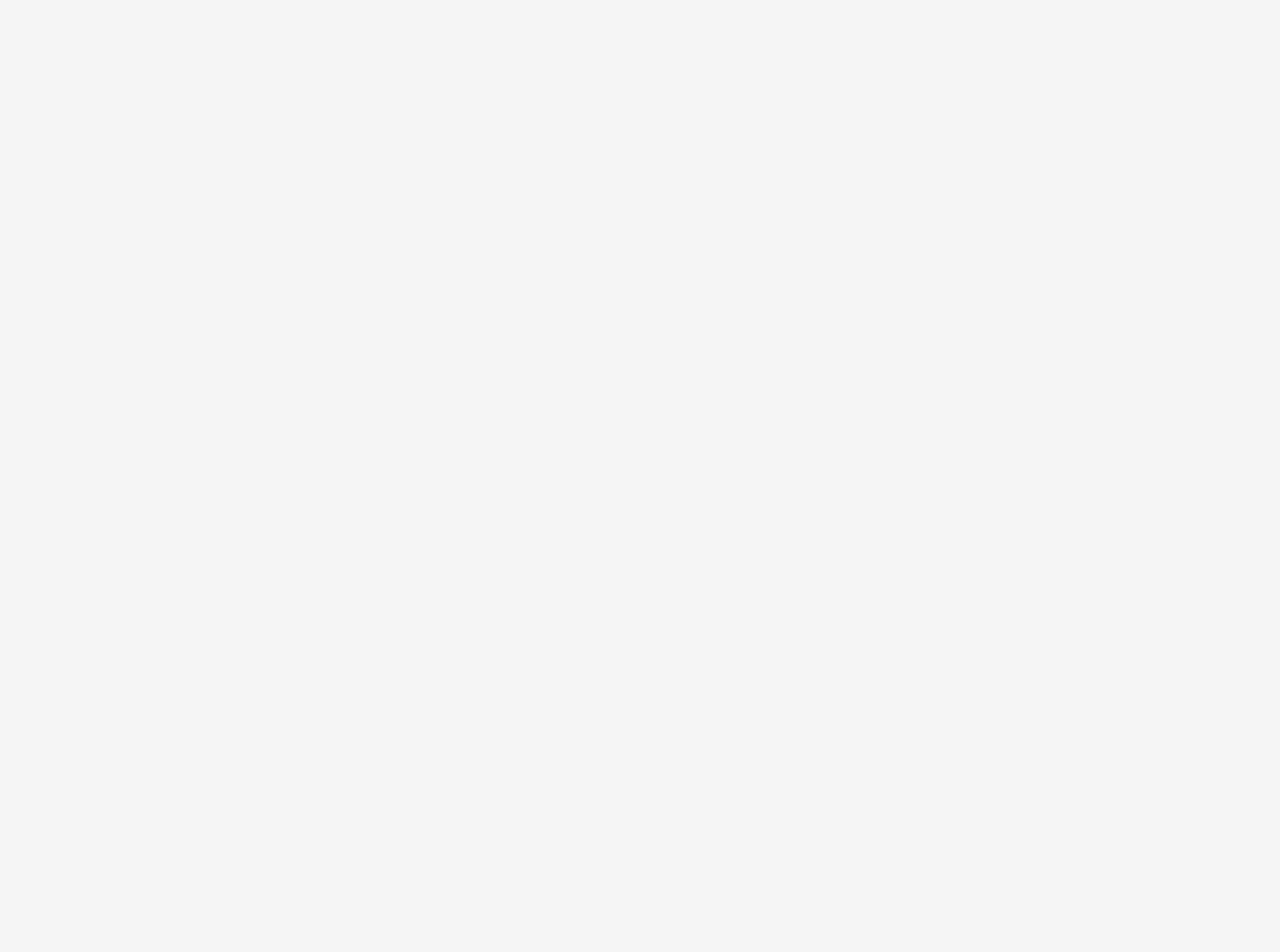
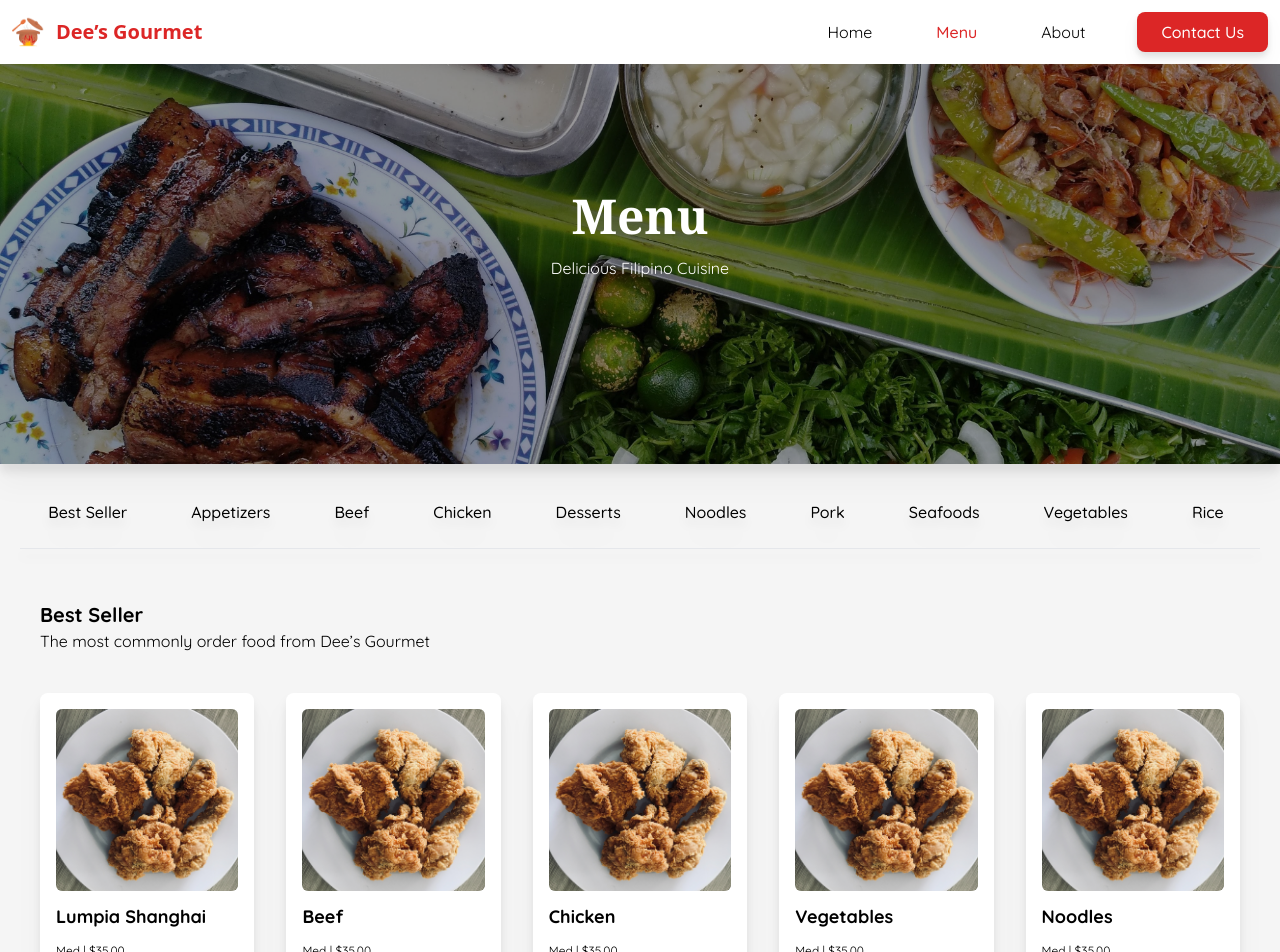
Before and after one commit to RioGwyneth/Dee-s-Gourmet, a React (Vite) app in the folder deesgourmet/: page /menu in a window 1280 px wide. Before the commit this address had no page. Shown: the top 952 px of the page. Before the commit the page ends 800 px from the top, so only its background shows below. Built offline with nearby package versions, Linux system fonts and the light colour scheme.

Commit message:
Create Menu Page

```diff
--- a/deesgourmet/src/App.jsx
+++ b/deesgourmet/src/App.jsx
@@ -1,12 +1,18 @@
 import { Route, Routes, BrowserRouter } from "react-router-dom";
-import HomePage from "./pages/HomePage"
+import SharedLayout from "./components/SharedLayout";
+import HomePage from "./pages/HomePage";
+import PopularPage from "./pages/PopularPage";
+import AppetizerPage from "./pages/AppetizerPage";
 function App() {
-
   return (
     <div>
       <BrowserRouter>
         <Routes>
-          <Route path="/" element={<HomePage />}></Route>
+          <Route path="/" element={<SharedLayout />}>
+            <Route path="/" element={<HomePage />}></Route>
+            <Route path="/menu" element={<PopularPage />}></Route>
+            <Route path="/appetizer" element={<AppetizerPage />}></Route>
+          </Route>
         </Routes>
       </BrowserRouter>
     </div>
--- a/deesgourmet/src/components/Button.jsx
+++ b/deesgourmet/src/components/Button.jsx
@@ -9,7 +9,7 @@ export default function Button({
 }) {
   return (
     <button
-      className={`${padding} ${width} ${bgcolor} ${textcolor} ${custom} flex items-center justify-center gap-2 font-medium rounded-lg`}
+      className={`${padding} ${width} ${bgcolor} ${textcolor} ${custom} drop-shadow-lg rounded-lg flex items-center justify-center gap-2 font-medium `}
       onClick={onClick}
     >
       {text}{" "}
--- a/deesgourmet/src/components/CardCategory.jsx
+++ b/deesgourmet/src/components/CardCategory.jsx
@@ -1,8 +1,8 @@
 export default function CardCategory({ text, img }) {
   return (
-    <div className="card bg-white p-4 rounded-lg ">
+    <div className="card drop-shadow-xl bg-white p-4 rounded-lg ">
       <div className="card__body flex flex-col  gap-3 ">
-        <img src={img} />
+        <img className="rounded-md" src={img} />
         <h1 className="text-lg font-bold">{text}</h1>
        <div className="text-xs ">
         <div>Med | <span>$35.00 </span></div>
--- a/deesgourmet/src/components/Cover.jsx
+++ b/deesgourmet/src/components/Cover.jsx
@@ -7,8 +7,8 @@ export default function Cover({
   withButton = false,
 }) {
   return (
-    <div className="max-h-[700px] relative">
-      <div className="absolute w-full h-full text-gray-200 max-h-[700px] bg-black/40 flex flex-col justify-center items-center">
+    <div className="max-h-[700px] relative drop-shadow-xl">
+      <div className="absolute w-full h-full text-white max-h-[700px] bg-black/40 flex flex-col justify-center items-center">
         <div className="px-4 font-serif text-center text-4xl w-full sm:text-4xl md:text-5xl lg:6xl font-bold flex justify-center ">
           {text}
         </div>
@@ -19,7 +19,7 @@ export default function Cover({
               width="w-64"
               text="View our Menu"
               textcolor="text-white"
-              custom={"border-2 border-white border-solid "}
+              custom={"border-2 border-white border-solid hover:bg-red-600 hover:border-red-600  "}
             />
           ) : null}
         </div>
--- a/deesgourmet/src/components/NavBar.jsx
+++ b/deesgourmet/src/components/NavBar.jsx
@@ -2,40 +2,62 @@ import React, { useState } from "react";
 import { Transition } from "@headlessui/react";
 import logo from "../assets/imgs/logo.png";
 import Button from "./Button";
+import { Link } from "react-router-dom";
 
 export default function NavBar() {
   const [isOpen, setIsOpen] = useState(false);
+  const [active, setActive] = useState (window.location.pathname);
+
+  const changeSelectedText =(state, selected) => {
+  const style = "px-3 py-2 font-medium ";
+  if (state === selected){
+    return style + "font-bold text-red-600";
+  }
+  return style + "font-normal text-black";
+};
   return (
     <div>
-      <nav className="bg-white">
+      <nav className="bg-white drop-shadow-xl">
         <div className="max-w-7xl mx-auto px-3 sm:px-4 lg:px-3">
           <div className="flex items-center justify-between h-16">
             <div className="flex items-center justify-between w-full">
               <div className="flex-shrink-0 flex  gap-3">
-                <img
-                  className="h-8 w-8 "
-                  src={logo}
-                  alt="Workflow"
-                />
-                <h1 className="flex items-center text-red-600 font-sans text-xl font-black">Dee’s Gourmet</h1>
+                <img className="h-8 w-8 " src={logo} alt="Workflow" />
+                <h1 className="flex items-center text-red-600 font-sans text-xl font-black">
+                  Dee’s Gourmet
+                </h1>
               </div>
               <div className="hidden md:block">
-                <div className="flex items-baseline space-x-5">
-                  <a href="#"className=" text-zinc-900 hover:text-red-600 px-3 py-2 rounded-md  font-medium">
+                <div className="flex items-baseline space-x-10">
+                  <Link
+                    to ="/"
+                     onClick={() => setActive("/")}
+                     className={changeSelectedText(active, "/")}
+                  >
                     Home
-                  </a>
+                  </Link>
 
-                  <a href="#" className="text-zinc-900 hover:text-red-600 px-3 py-2 rounded-md   font-medium">
+                  <Link
+                  to ="/menu"
+                     onClick={() => setActive("/menu")}
+                     className={changeSelectedText(active, "/menu")}
+                  >
                     Menu
-                  </a>
+                  </Link>
 
-                  <a href="#" className="text-zinc-900 hover:text-red-600 px-3 py-2 rounded-md  font-medium ">
+                  <Link
+                  to ="/about"
+                     onClick={() => setActive("/about")}
+                     className={changeSelectedText(active, "/about")}
+                  >
                     About
-                  </a>
+                  </Link>
 
-
-                  <Button text="Contact Us" bgcolor="bg-red-600" padding="px-6 py-2"/>
-
+                  <Button
+                    text="Contact Us"
+                    bgcolor="bg-red-600"
+                    padding="px-6 py-2"
+                  />
                 </div>
               </div>
             </div>
@@ -99,30 +121,36 @@ export default function NavBar() {
           {(ref) => (
             <div className="md:hidden" id="mobile-menu">
               <div ref={ref} className="px-2 pt-2 pb-3 space-y-1 sm:px-3">
-                <a
-                  href="#"
-                  className="hover:text-red-600 text-zinc-900 block px-3 py-2 rounded-md text-base font-medium"
+              <Link
+                    to ="/"
+                     onClick={() => setActive("/")}
+                     className={changeSelectedText(active, "/")}
                   >
                     Home
-                </a>
+                  </Link>
 
-                <a
-                  href="#"
-                  className="text-zinc-900 hover:text-red-600 block px-3 py-2 rounded-md text-base font-medium"
+                  <Link
+                  to ="/menu"
+                     onClick={() => setActive("/menu")}
+                     className={changeSelectedText(active, "/menu")}
                   >
                     Menu
-                </a>
+                  </Link>
 
-                <a
-                  href="#"
-                  className="text-zinc-900 hover:text-red-600 block px-3 py-2 rounded-md text-base font-medium"
+                  <Link
+                  to ="/about"
+                     onClick={() => setActive("/about")}
+                     className={changeSelectedText(active, "/about")}
                   >
                     About
-                </a>
+                  </Link>
 
-                <Button text="Contact Us" bgcolor="bg-red-600" padding=" py-2" width="w-full" />
-
-
+                <Button
+                  text="Contact Us"
+                  bgcolor="bg-red-600"
+                  padding=" py-2"
+                  width="w-full"
+                />
               </div>
             </div>
           )}
--- /dev/null
+++ b/deesgourmet/src/components/SelectionBar.jsx
@@ -0,0 +1,41 @@
+export default function SelectionBar({
+
+}) {
+    return (
+      <div className="flex justify-center w-auto m-3 ">
+       <ul class="flex flex-wrap border-b drop-shadow-xl border-gray-200 ">
+    <li class="mr-2">
+        <a href="#" aria-current="page" class="inline-block hover:text-red-600 hover:border-b-4 hover: border-red-600 hover:font-bold  rounded-t-lg py-6 px-7 font-medium text-center active ">Best Seller</a>
+    </li>
+    <li class="mr-2">
+        <a href="#" class="inline-block hover:text-red-600 hover:border-b-4 hover: border-red-600 hover:font-bold rounded-t-lg py-6 px-7 font-medium text-center">Appetizers</a>
+    </li>
+    <li class="mr-2">
+        <a href="#" class="inline-block  hover:text-red-600 hover:border-b-4 hover: border-red-600 hover:font-bold rounded-t-lg py-6 px-7 font-medium text-center ">Beef</a>
+    </li>
+    <li class="mr-2">
+        <a href="#" class="inline-block  hover:text-red-600 hover:border-b-4 hover: border-red-600 hover:font-bold rounded-t-lg py-6 px-7  font-medium text-center ">Chicken</a>
+    </li>
+    <li class="mr-2">
+        <a href="#" class="inline-block  hover:text-red-600 hover:border-b-4 hover: border-red-600 hover:font-bold rounded-t-lg py-6 px-7 font-medium text-center ">Desserts</a>
+    </li>
+    <li class="mr-2">
+        <a href="#" class="inline-block  hover:text-red-600 hover:border-b-4 hover: border-red-600 hover:font-bold rounded-t-lg py-6 px-7 font-medium text-center ">Noodles</a>
+    </li>
+    <li class="mr-2">
+        <a href="#" class="inline-block  hover:text-red-600 hover:border-b-4 hover: border-red-600 hover:font-bold rounded-t-lg py-6 px-7 font-medium text-center">Pork</a>
+    </li>
+    <li class="mr-2">
+        <a href="#" class="inline-block  hover:text-red-600 hover:border-b-4 hover: border-red-600 hover:font-bold rounded-t-lg py-6 px-7 font-medium text-center ">Seafoods</a>
+    </li>
+    <li class="mr-2">
+        <a href="#" class="inline-block  hover:text-red-600 hover:border-b-4 hover: border-red-600 hover:font-bold rounded-t-lg py-6 px-7 font-medium text-center ">Vegetables</a>
+    </li>
+    <li class="mr-2">
+        <a href="#" class="inline-block  hover:text-red-600 hover:border-b-4 hover: border-red-600 hover:font-bold rounded-t-lg py-6 px-7 font-medium text-center ">Rice</a>
+    </li>
+
+</ul>
+      </div>
+    );
+  }
--- /dev/null
+++ b/deesgourmet/src/components/SharedLayout.jsx
@@ -0,0 +1,14 @@
+import { Outlet } from "react-router-dom";
+import NavBar from "./NavBar";
+
+export default function SharedLayout({
+
+  }) {
+    return (
+        <div>
+        <NavBar/>
+        <Outlet/>
+        </div>
+
+    );
+  }
--- /dev/null
+++ b/deesgourmet/src/pages/AppetizerPage.jsx
@@ -0,0 +1,33 @@
+import CardCategory from "../components/CardCategory";
+import P1 from "../assets/imgs/P1.jpg";
+import Cover from "../components/Cover";
+import CoverP1 from "../assets/imgs/CoverP1.jpg";
+import Footer from "../components/Footer";
+import SelectionBar from "../components/SelectionBar";
+
+export default function AppetizerPage() {
+  return (
+    <div>
+      <div>
+        <Cover img={CoverP1} text="Best Seller" span="Delicious Filipino Cuisine" />
+      </div>
+      <div className="flex justify-center items-center">
+        <SelectionBar />
+      </div>
+
+      <div className="flex flex-col p-10">
+        <div className="flex flex-col">
+          <h1 className="font-bold text-xl">Appetizers</h1>
+        </div>
+        <div className="grid content-center lg:grid-cols-5 md:grid-cols-3 sm:grid-cols-2 gap-8 my-10">
+          <CardCategory text="Lumpia Shanghai" img={P1} />
+          <CardCategory text="Beef" img={P1} />
+          <CardCategory text="Chicken" img={P1} />
+          <CardCategory text="Vegetables" img={P1} />
+          <CardCategory text="Noodles" img={P1} />
+        </div>
+      </div>
+      <Footer />
+    </div>
+  );
+}
--- a/deesgourmet/src/pages/HomePage.jsx
+++ b/deesgourmet/src/pages/HomePage.jsx
@@ -9,7 +9,7 @@ import Footer from "../components/Footer";
 export default function HomePage() {
   return (
     <div >
-      <NavBar/>
+
       <div> <Cover
         img={CoverP1}
         span="Delicious Filipino Cuisine"
@@ -17,7 +17,7 @@ export default function HomePage() {
 
       /></div>
 
-      <div className="flex flex-col px- items-center p-10">
+      <div className="flex flex-col items-center p-10">
         <div className="flex flex-col items-center">
           <h1 className="font-bold text-xl">Best Seller</h1>
           <p className="text-center">The most commonly order food from Dee’s Gourmet</p>
@@ -35,7 +35,7 @@ export default function HomePage() {
           text="View More"
           textcolor="text-red-600"
           padding="px-20 py-2"
-          custom={"border-2 border-red-600 border-solid "}
+          custom={"border-2 border-red-600 border-solid hover:bg-red-600 hover:text-white hover:border-red-600 "}
         />
         </div>
 
--- /dev/null
+++ b/deesgourmet/src/pages/PopularPage.jsx
@@ -0,0 +1,36 @@
+import CardCategory from "../components/CardCategory";
+import P1 from "../assets/imgs/P1.jpg";
+import Cover from "../components/Cover";
+import CoverP1 from "../assets/imgs/CoverP1.jpg";
+import Footer from "../components/Footer";
+import SelectionBar from "../components/SelectionBar";
+
+export default function MenuPage() {
+  return (
+    <div>
+      <div>
+        <Cover img={CoverP1} text="Menu" span="Delicious Filipino Cuisine
+
+" />
+      </div>
+      <div className="flex justify-center items-center">
+        <SelectionBar />
+      </div>
+
+      <div className="flex flex-col p-10">
+        <div className="flex flex-col">
+          <h1 className="font-bold text-xl">Best Seller</h1>
+          <p className="">The most commonly order food from Dee’s Gourmet</p>
+        </div>
+        <div className="grid content-center lg:grid-cols-5 md:grid-cols-3 sm:grid-cols-2 gap-8 my-10">
+          <CardCategory text="Lumpia Shanghai" img={P1} />
+          <CardCategory text="Beef" img={P1} />
+          <CardCategory text="Chicken" img={P1} />
+          <CardCategory text="Vegetables" img={P1} />
+          <CardCategory text="Noodles" img={P1} />
+        </div>
+      </div>
+      <Footer />
+    </div>
+  );
+}
```
Lines whose indentation alone changed are shown as unchanged.
